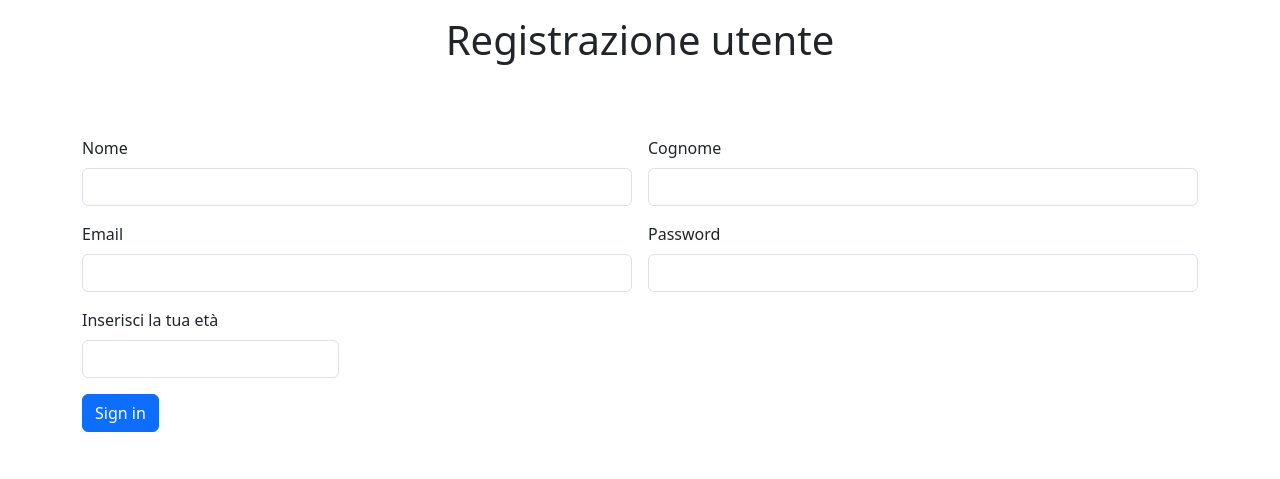
After one commit to gaetanovenuto/php-oop-1, a PHP site: the page made by Bonus Exercise/form.php in a window 1280 px wide. The commit adds this page. Shown: the top 479 px of the page. Run offline with PHP 8.4, Linux system fonts and the light colour scheme.

Commit message:
Aggiunto esercizio bonus con form

```diff
--- /dev/null
+++ b/Bonus Exercise/form.php
@@ -0,0 +1,54 @@
+<!DOCTYPE html>
+<html lang="en">
+<head>
+    <meta charset="UTF-8">
+    <meta name="viewport" content="width=device-width, initial-scale=1.0">
+
+    <!-- BOOTSTRAP -->
+     <link rel="stylesheet" href="https://cdn.jsdelivr.net/npm/bootstrap@5.3.3/dist/css/bootstrap.min.css">
+
+    <title>Registrazione Utenti</title>
+</head>
+<body>
+    <h1 class="text-center py-3">
+        Registrazione utente
+    </h1>
+    <div class="container py-5">
+        <form class="row g-3" action="./result.php" method="POST">
+            <div class="col-md-6">
+                <label for="inputFirstName" class="form-label">
+                    Nome
+                </label>
+                <input type="text" class="form-control" id="inputFirstName" name="firstName">
+            </div>
+            <div class="col-md-6">
+                <label for="inputLastName" class="form-label">
+                    Cognome
+                </label>
+                <input type="text" class="form-control" id="inputLastName" name="lastName">
+            </div>
+            <div class="col-md-6">
+                <label for="inputEmail" class="form-label">
+                    Email
+                </label>
+                <input type="email" class="form-control" id="inputEmail" name="email">
+            </div>
+            <div class="col-md-6">
+                <label for="inputPassword" class="form-label">
+                    Password
+                </label>
+                <input type="password" class="form-control" id="inputPassword" name="password">
+            </div>
+            <div class="col-auto">
+                <label for="inputAge" class="form-label">
+                    Inserisci la tua età
+                </label>
+                <input type="number" id="inputAge" class="form-control" name="age">
+            </div>
+            <div class="col-12">
+                <button type="submit" class="btn btn-primary">Sign in</button>
+            </div>
+        </form>
+    </div>
+</body>
+</html>
```
Also changed, not shown: Bonus Exercise/classes/user.php (added, +52 -0 lines), Bonus Exercise/result.php (added, +79 -0 lines), index.php (+10 -2 lines).
